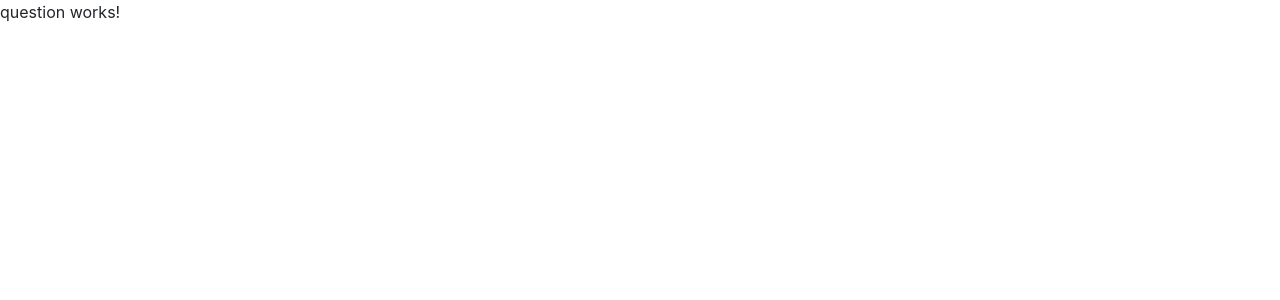
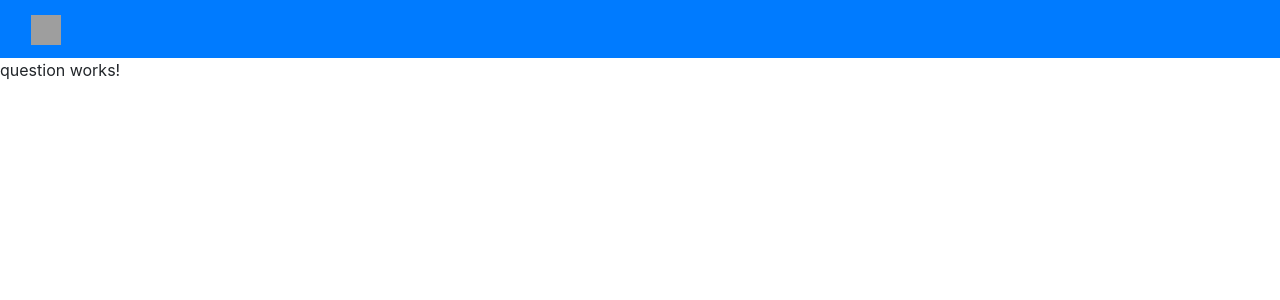
Before and after one commit to Sooraj678/Phase4-OnlineTestApplication, an Angular app: page /question in a window 1280 px wide. Shown: the top 300 px of the page. Built offline with nearby package versions, Linux system fonts and the light colour scheme; grey boxes are pictures that could not be loaded.

Commit message:
Header Module Design is ...DONEgit add .!

```diff
--- a/src/app/app.component.html
+++ b/src/app/app.component.html
@@ -1 +1,2 @@
- <router-outlet></router-outlet>
+<app-header> </app-header>
+<router-outlet> </router-outlet>
--- a/src/app/header/header.component.html
+++ b/src/app/header/header.component.html
@@ -1 +1,9 @@
-<p>header works!</p>
+
+<nav class="navbar navbar-dark bg-primary">
+    <div class="container-fluid">
+        <a class="navbar-brand text-bold" href="#">
+      <img src="https://img.icons8.com/color/96/000000/angularjs.png" width="30" height="30" alt="">
+        </a>
+
+    </div>
+</nav>
```
